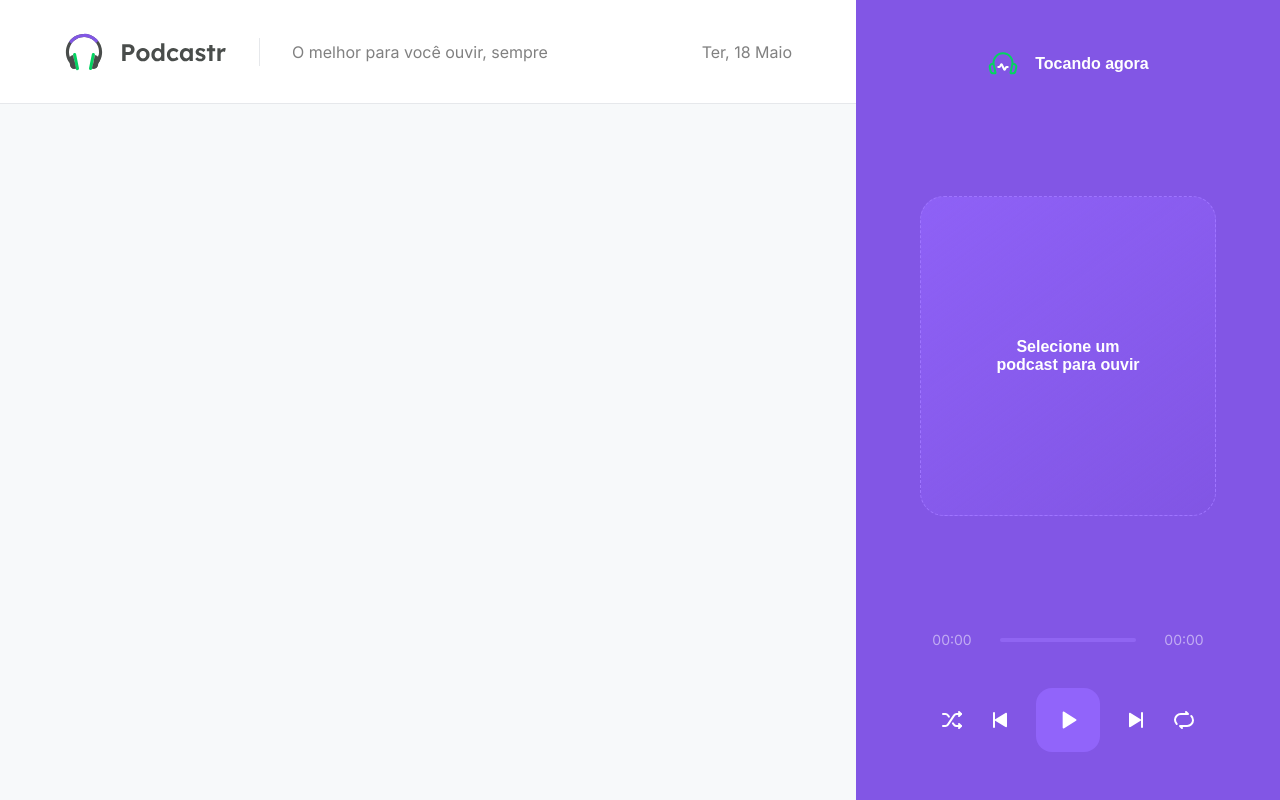
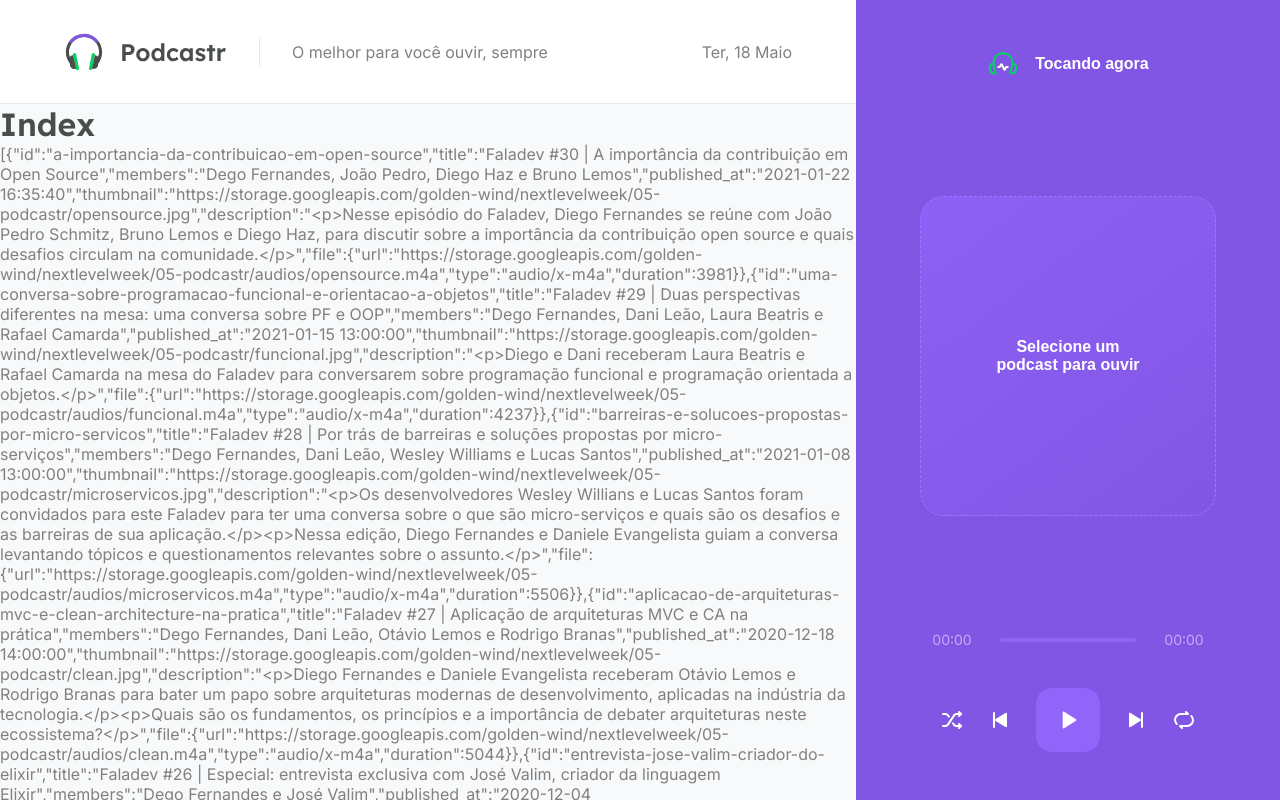
Before and after one commit to devsp-rocketseat/podcastr-nlw, a Next.js app: page / in a window 1280 px wide. Shown: the top 800 px of the page. Built offline with nearby package versions, Linux system fonts and the light colour scheme; data requests are answered from the project's data file.

Commit message:
Consumindo API na Home - SSG

```diff
--- a/src/pages/_app.tsx
+++ b/src/pages/_app.tsx
@@ -1,7 +1,7 @@
 import '../styles/global.scss'
 
-import { Header } from './components/Header'
-import { Player } from './components/Player'
+import { Header } from '../components/Header'
+import { Player } from '../components/Player'
 
 import styles from '../styles/app.module.scss'
 
--- a/src/pages/index.tsx
+++ b/src/pages/index.tsx
@@ -1,3 +1,22 @@
-export default function Home() {
-  return <div></div>
+import { GetStaticProps } from 'next'
+
+export default function Home(props) {
+  return (
+    <div>
+      <h1>Index</h1>
+      <p>{JSON.stringify(props.episodes)}</p>
+    </div>
+  )
 }
+
+export const getStaticProps: GetStaticProps = async () => {
+  const response = await fetch('http://localhost:3333/episodes')
+  const data = await response.json()
+
+  return {
+    props: {
+      episodes: data,
+    },
+    revalidate: 60 * 60 * 8, // 8 hours
+  }
+}
```
Also changed, not shown: src/components/Header/index.tsx (renamed from src/pages/components/Header/index.tsx), src/components/Header/styles.module.scss (renamed from src/pages/components/Header/styles.module.scss), src/components/Player/index.tsx (renamed from src/pages/components/Player/index.tsx), src/components/Player/styles.module.scss (renamed from src/pages/components/Player/styles.module.scss).
